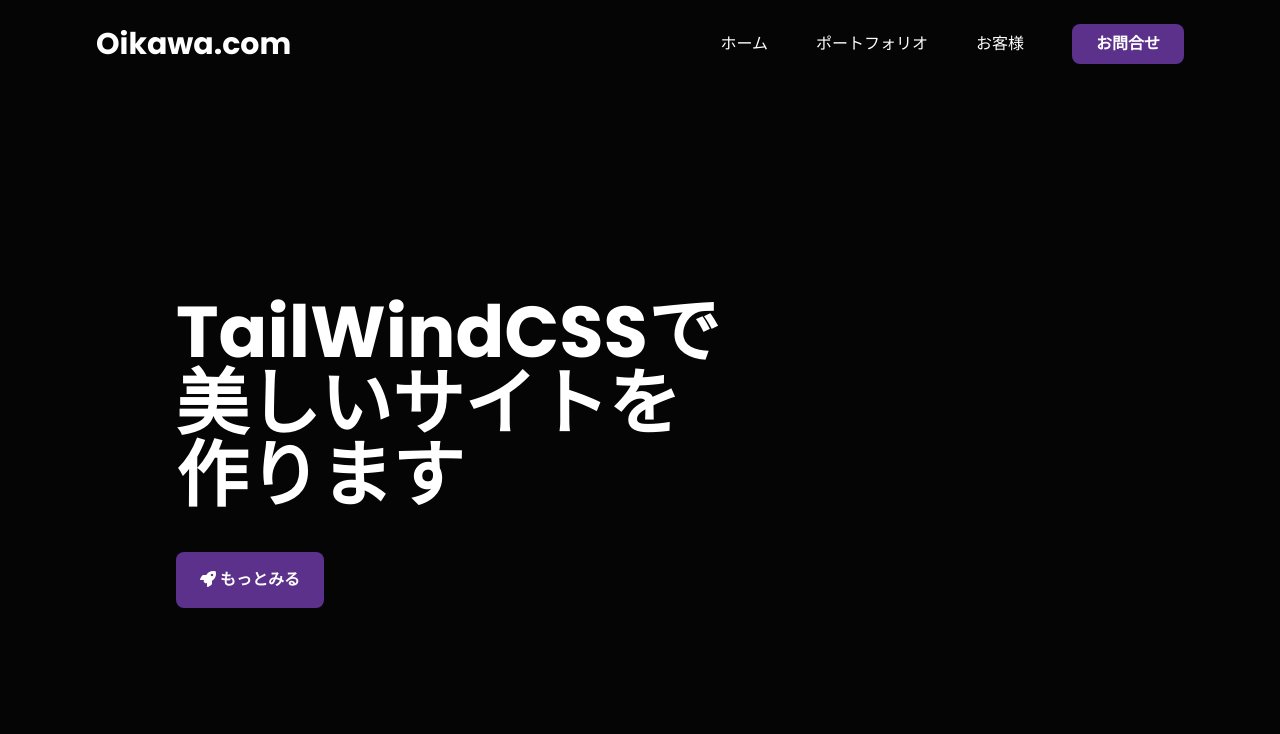
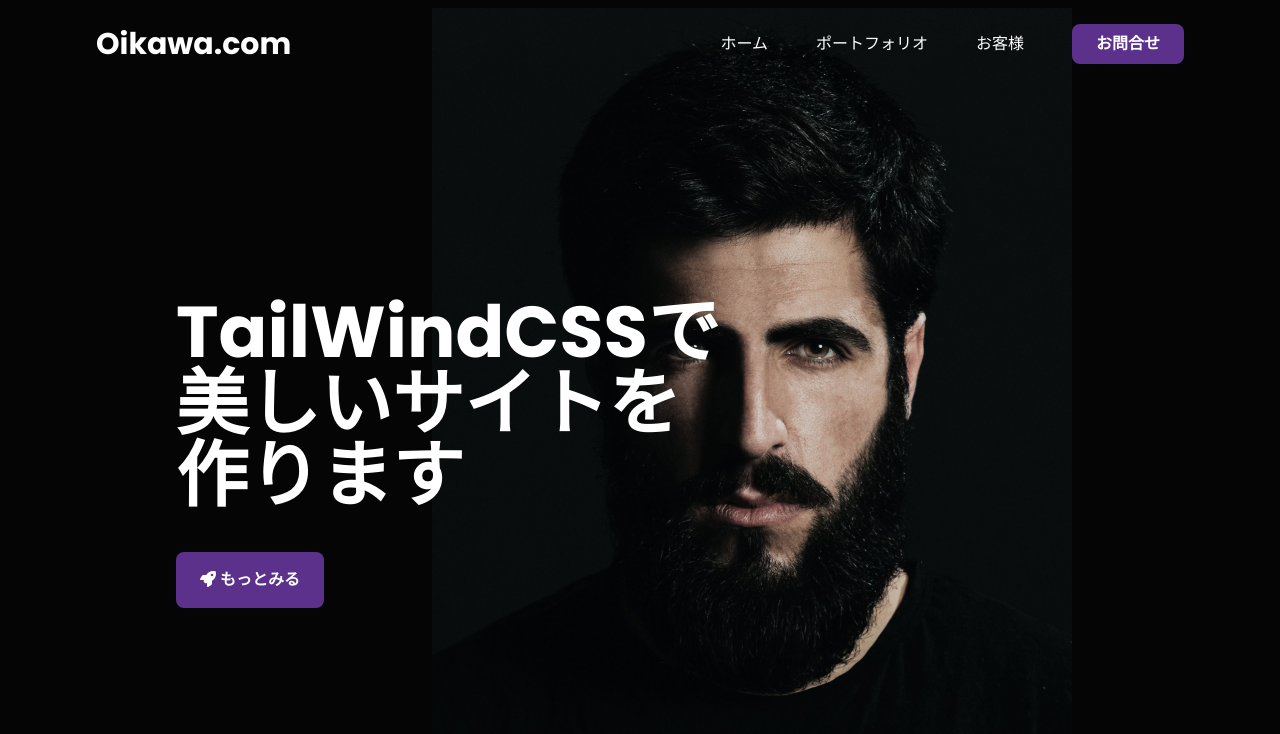
Before and after one commit to sahaku0304/tailwind-tutorial, a website: page src/index.html in a window 1280 px wide. Shown: the top 734 px of the page. Drawn offline with Linux system fonts and the light colour scheme.

Commit message:
hero section end

```diff
--- a/src/index.html
+++ b/src/index.html
@@ -36,7 +36,7 @@
   <!-- ヒーローセクション -->
   <div id="home" class="container mt-16 flex justify-between items-center mx-auto px-8 md:px-14 lg:px-24 w-full">
     <div class="flex flex-wrap md:flex-nowrap">
-      <div class="md:my-36 lg:ml-20">
+      <div class="md:my-36 lg:ml-20 justify-center md:justify-start max-w-xl flex flex-wrap">
         <h1 class="font-bold text-5xl text-center md:text-left lg:text-7xl md:text-6xl">
           TailWindCSSで<br/>
           美しいサイトを<br/>
@@ -45,6 +45,7 @@
             <span><i class="fa-solid fa-rocket mr-1"></i>もっとみる</span>
           </button>
       </div>
+      <img class="md:absolute lg:top-2 lg:right-52 md:w-3/5 w-10/12 mt-12 md:mt-0 right-6 mx-auto -z-10 lg:w-3/6" src="./images/human.jpg" alt="image" >
     </div>
   </div>
 
```
Also changed, not shown: dist/output.css, src/images/human.jpg (added), src/images/portfolio1.jpg (added), src/images/portfolio2.jpg (added), src/images/portfolio3.jpg (added), src/images/portfolio4.jpg (added), src/images/portfolio5.jpg (added), src/images/portfolio6.jpg (added), 1 other file.
